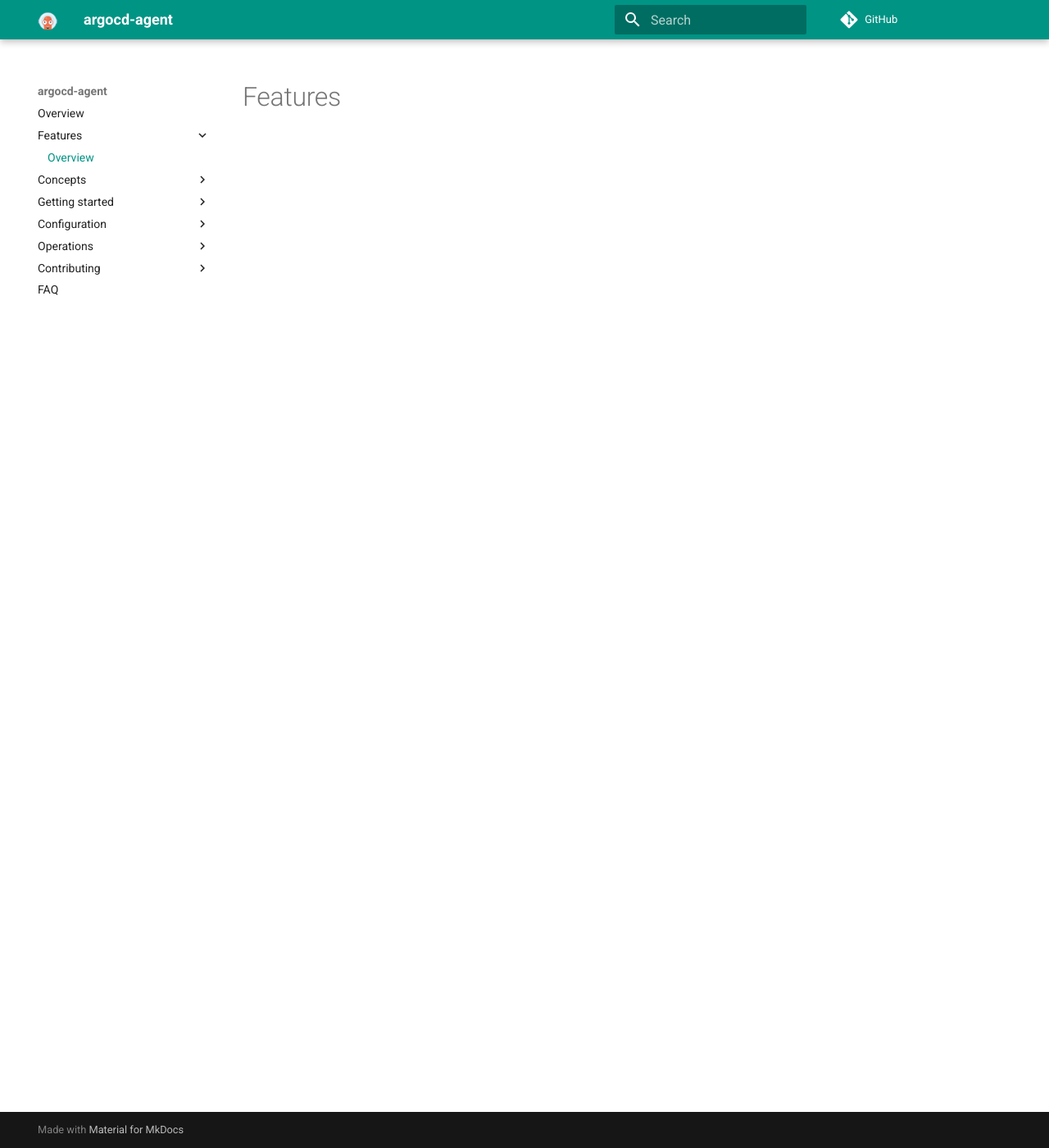
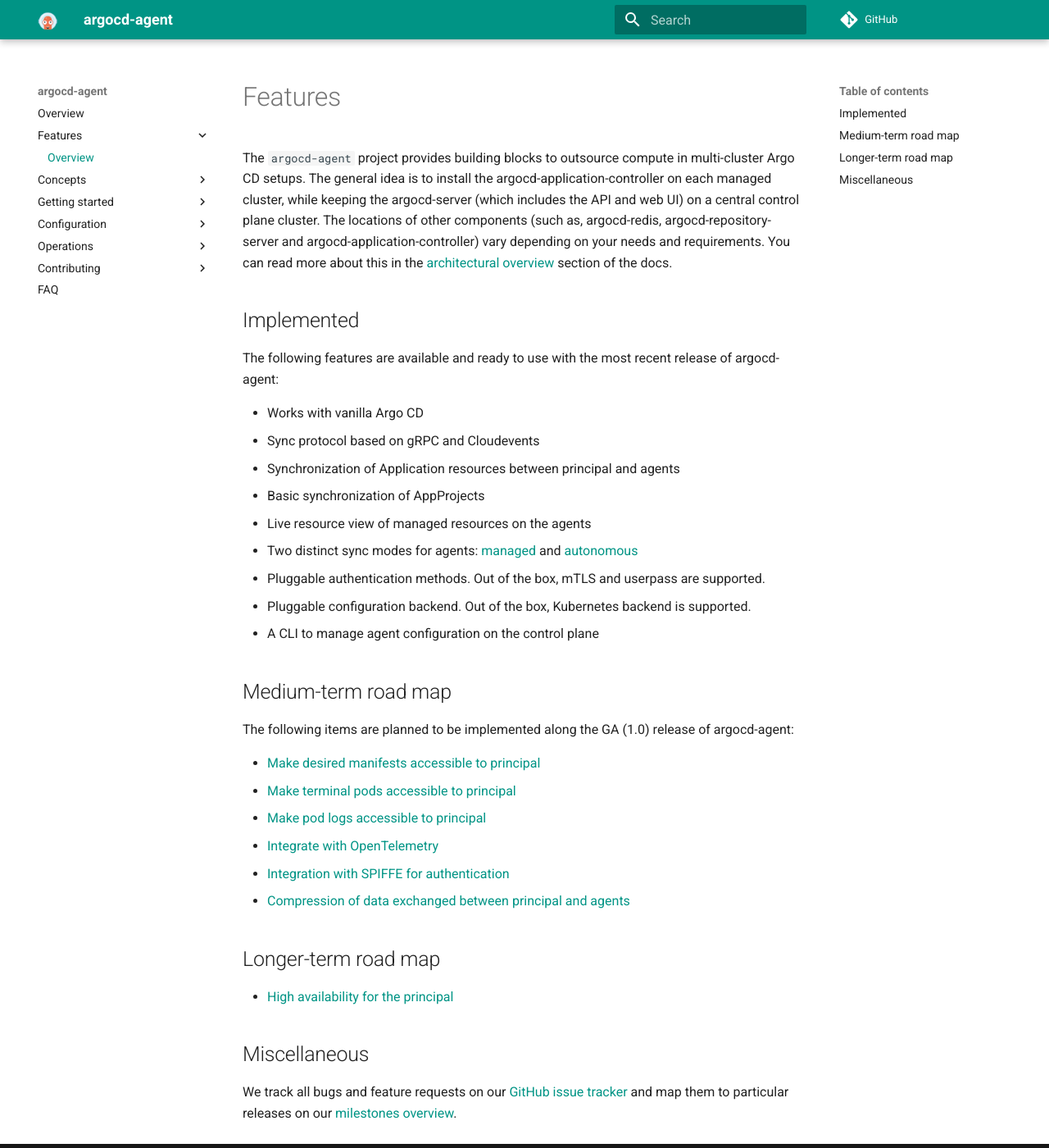
Before and after one commit to argoproj-labs/argocd-agent, an MkDocs documentation site: the page built from docs/features/index.md, in a window 1280 px wide and 1400 px high. Shown: the whole window at 82% size. Built offline with MkDocs 1.6.1 and Material for MkDocs 9.7.7, drawn with Linux system fonts in a browser that asks for light colours; comment, search, counter and statistics services are not loaded.

```diff
--- a/docs/features/index.md
+++ b/docs/features/index.md
@@ -1 +1,36 @@
 # Features
+
+The `argocd-agent` project provides building blocks to outsource compute in multi-cluster Argo CD setups. The general idea is to install the argocd-application-controller on each managed cluster, while keeping the argocd-server (which includes the API and web UI) on a central control plane cluster. The locations of other components (such as, argocd-redis, argocd-repository-server and argocd-application-controller) vary depending on your needs and requirements. You can read more about this in the [architectural overview](../concepts/architecture.md) section of the docs.
+
+## Implemented
+
+The following features are available and ready to use with the most recent release of argocd-agent:
+
+* Works with vanilla Argo CD
+* Sync protocol based on gRPC and Cloudevents
+* Synchronization of Application resources between principal and agents
+* Basic synchronization of AppProjects
+* Live resource view of managed resources on the agents
+* Two distinct sync modes for agents: [managed](../concepts/agent-modes/managed.md) and [autonomous](../concepts/agent-modes/autonomous.md)
+* Pluggable authentication methods. Out of the box, mTLS and userpass are supported.
+* Pluggable configuration backend. Out of the box, Kubernetes backend is supported.
+* A CLI to manage agent configuration on the control plane
+
+## Medium-term road map
+
+The following items are planned to be implemented along the GA (1.0) release of argocd-agent:
+
+* [Make desired manifests accessible to principal](https://github.com/argoproj-labs/argocd-agent/issues/344)
+* [Make terminal pods accessible to principal](https://github.com/argoproj-labs/argocd-agent/issues/129)
+* [Make pod logs accessible to principal](https://github.com/argoproj-labs/argocd-agent/issues/128)
+* [Integrate with OpenTelemetry](https://github.com/argoproj-labs/argocd-agent/issues/119)
+* [Integration with SPIFFE for authentication](https://github.com/argoproj-labs/argocd-agent/issues/345)
+* [Compression of data exchanged between principal and agents](https://github.com/argoproj-labs/argocd-agent/issues/113)
+
+## Longer-term road map
+
+* [High availability for the principal](https://github.com/argoproj-labs/argocd-agent/issues/186)
+
+## Miscellaneous
+
+We track all bugs and feature requests on our [GitHub issue tracker](https://github.com/argoproj-labs/argocd-agent/issues) and map them to particular releases on our [milestones overview](https://github.com/argoproj-labs/argocd-agent/milestones).
--- a/mkdocs.yml
+++ b/mkdocs.yml
@@ -7,12 +7,15 @@ theme:
     primary: teal
   logo: assets/logo.png
   favicon: "assets/favicon.png"
+  features:
+  - content.code.copy
 markdown_extensions:
 - codehilite
 - admonition
 - tables
 - toc:
     permalink: true
+    toc_depth: 3
 nav:
   - Overview: index.md
   - Features:
```
Also changed, not shown: docs/concepts/agent-modes/autonomous.md (+14 -0 lines), docs/concepts/agent-modes/index.md (+3 -0 lines), docs/concepts/agent-modes/managed.md (+1 -1 lines), docs/getting-started/index.md (+17 -5 lines), docs/getting-started/kubernetes/index.md (+100 -0 lines), 4 other files.
